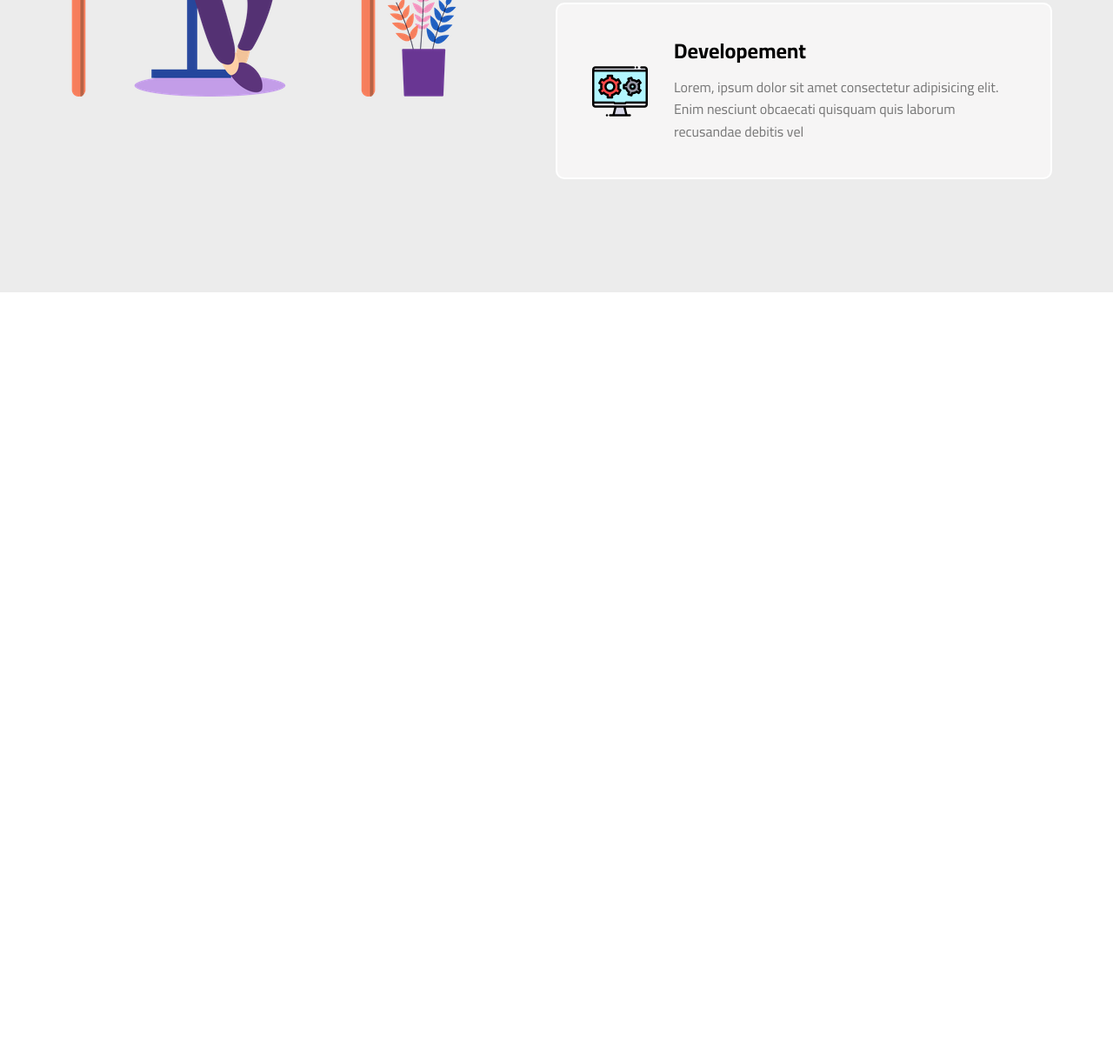
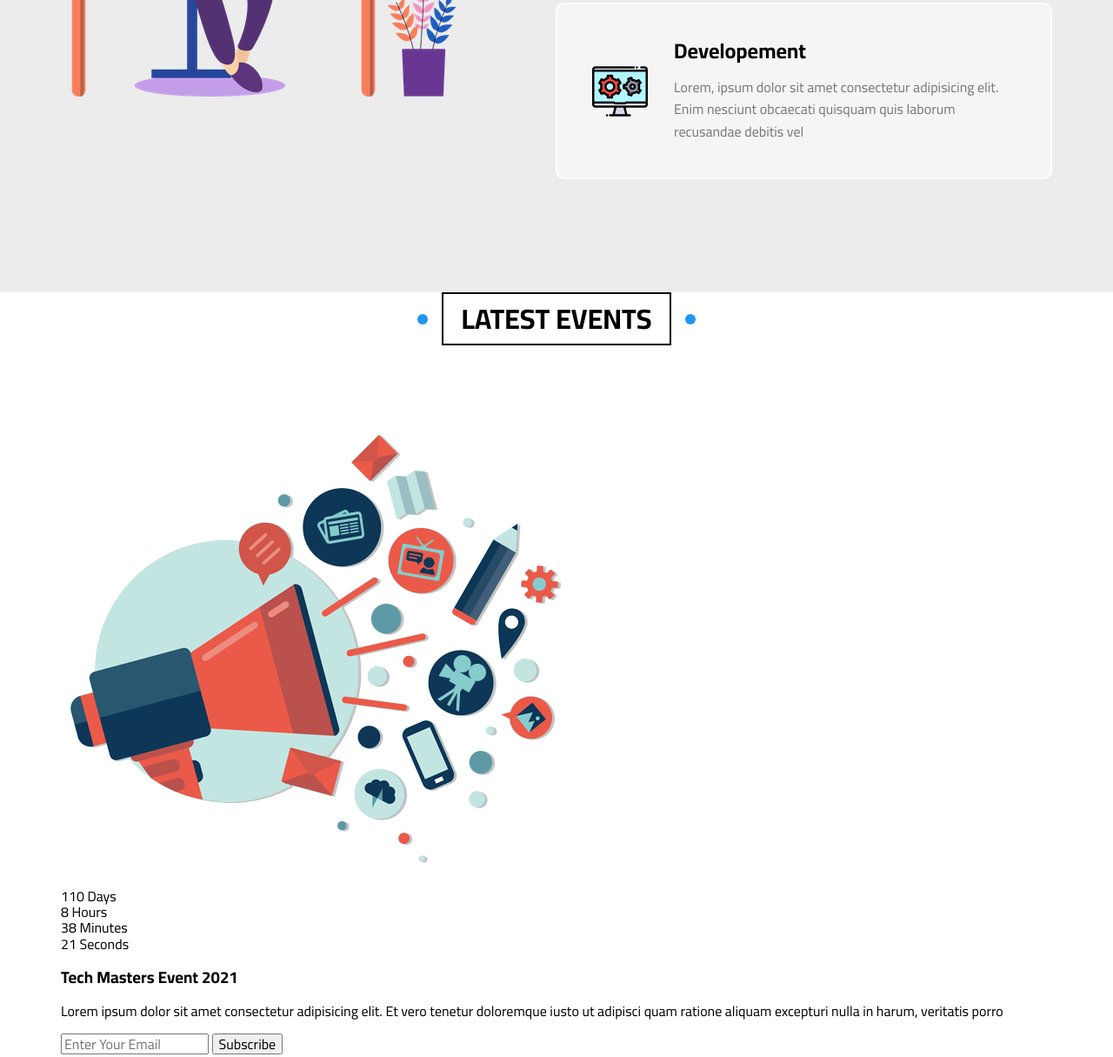
Before and after one commit to mojahid-belaman/Amazing-Template-About-Myself, a plain HTML site: page index.html in a window 1280 px wide. Shown: the part 8471-9686 px from the top of the page at 87% size. Before the commit the page ends 8807 px from the top, so only its background shows below. Drawn offline with Linux system fonts and the light colour scheme.

Commit message:
add structure events

```diff
--- a/index.html
+++ b/index.html
@@ -606,5 +606,39 @@
         </div>
       </div>
     </div>
+    <div class="events" id="events">
+      <h2 class="main-title">Latest Events</h2>
+      <div class="container">
+        <img src="./images/events.png" alt="">
+        <div class="info">
+          <div class="time">
+            <div class="unit">
+              <span>110</span>
+              <span>Days</span>
+            </div>
+            <div class="unit">
+              <span>8</span>
+              <span>Hours</span>
+            </div>
+            <div class="unit">
+              <span>38</span>
+              <span>Minutes</span>
+            </div>
+            <div class="unit">
+              <span>21</span>
+              <span>Seconds</span>
+            </div>
+          </div>
+          <h3>Tech Masters Event 2021</h3>
+          <p>Lorem ipsum dolor sit amet consectetur adipisicing elit. Et vero tenetur doloremque iusto ut adipisci quam ratione aliquam excepturi nulla in harum, veritatis porro</p>
+        </div>
+        <div class="subscribe">
+          <form action="">
+            <input type="email" placeholder="Enter Your Email" />
+            <input type="submit" value="Subscribe"/>
+          </form>
+        </div>
+      </div>
+    </div>
   </body>
 </html>
```
